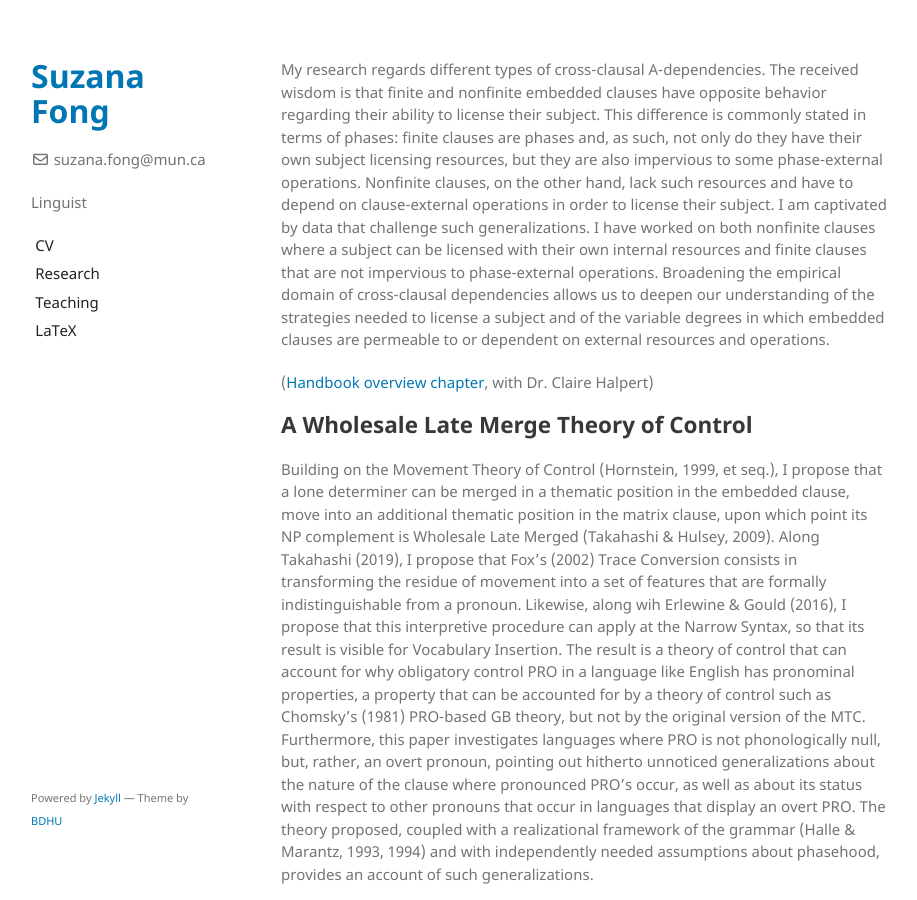
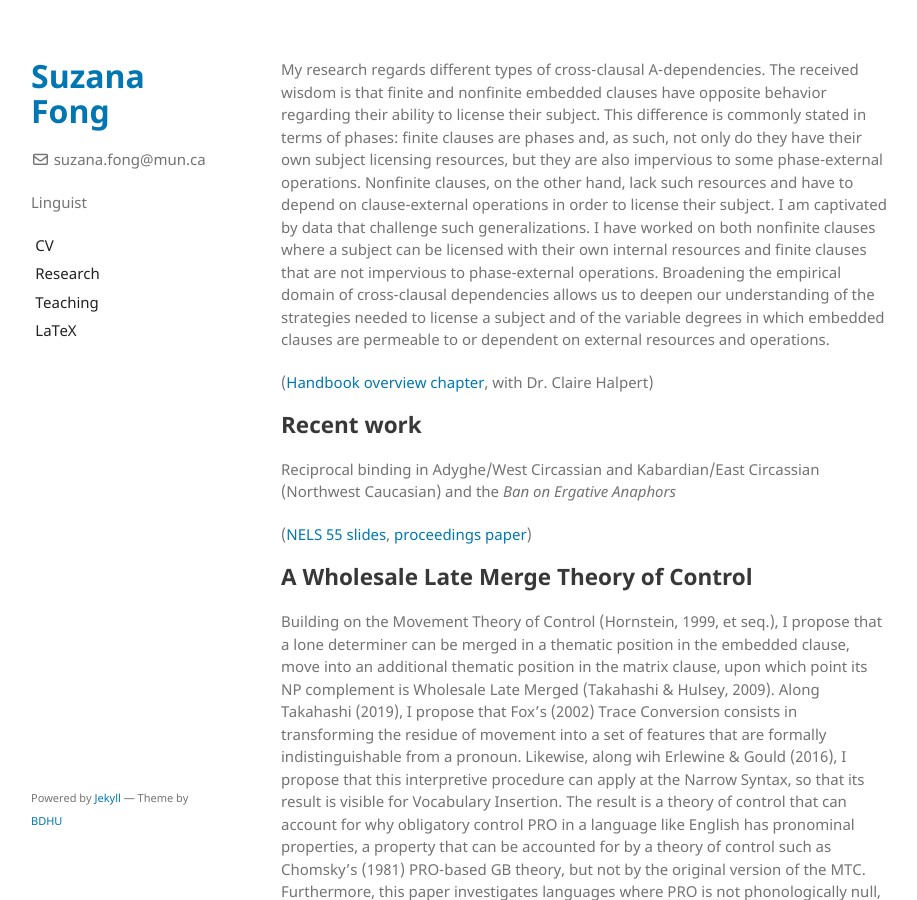
Before and after one commit to sznfng/sznfng.github.io, a Jekyll site: the page built from research.md, in a window 1280 px wide and 900 px high. Shown: the whole window, without its empty margins (179-1096 px from the left). Built offline with Jekyll 4.4.1, drawn with Linux system fonts in a browser that asks for light colours; some of the changed text lies outside the part shown.

Commit message:
Update research.md

```diff
--- a/research.md
+++ b/research.md
@@ -6,6 +6,12 @@ title: Research
 My research regards different types of cross-clausal A-dependencies. The received wisdom is that finite and nonfinite embedded clauses have opposite behavior regarding their ability to license their subject. This difference is commonly stated in terms of phases: finite clauses are phases and, as such, not only do they have their own subject licensing resources, but they are also impervious to some phase-external operations. Nonfinite clauses, on the other hand, lack such resources and have to depend on clause-external operations in order to license their subject. I am captivated by data that challenge such generalizations. I have worked on both nonfinite clauses where a subject can be licensed with their own internal resources and finite clauses that are not impervious to phase-external operations. Broadening the empirical domain of cross-clausal dependencies allows us to deepen our understanding of the strategies needed to license a subject and of the variable degrees in which embedded clauses are permeable to or dependent on external resources and operations.
 
 ([Handbook overview chapter](https://lingbuzz.net/lingbuzz/007303), with Dr. Claire Halpert)
+
+## Recent work
+
+Reciprocal binding in Adyghe/West Circassian and Kabardian/East Circassian (Northwest Caucasian) and the _Ban on Ergative Anaphors_
+
+([NELS 55 slides](files/NELS_2024_slides.pdf), [proceedings paper](files/NELS_55_proceedings_paper_Fong.pdf))
 
 ## A Wholesale Late Merge Theory of Control
 
```
Also changed, not shown: other parts of research.md (+0 -6 lines).
